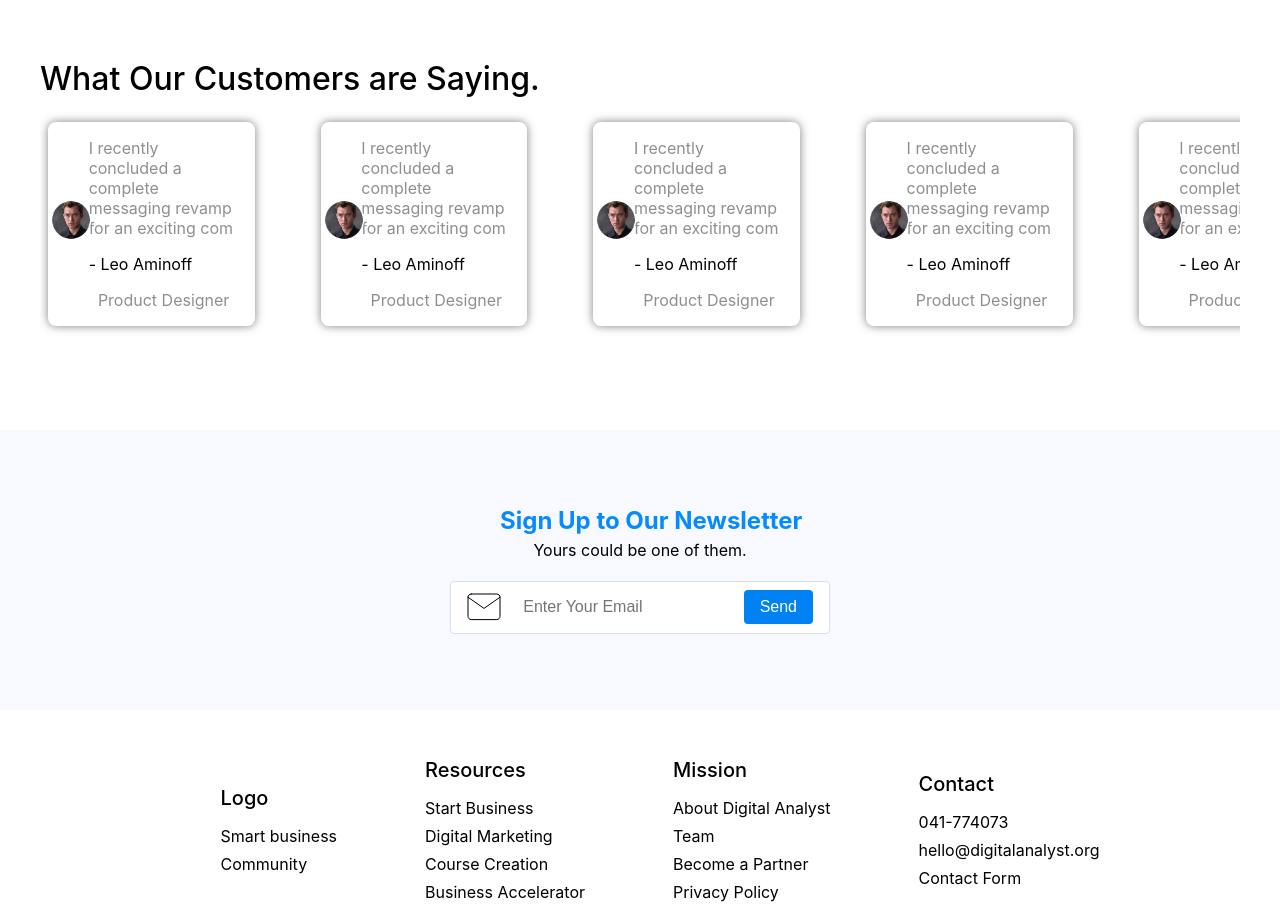
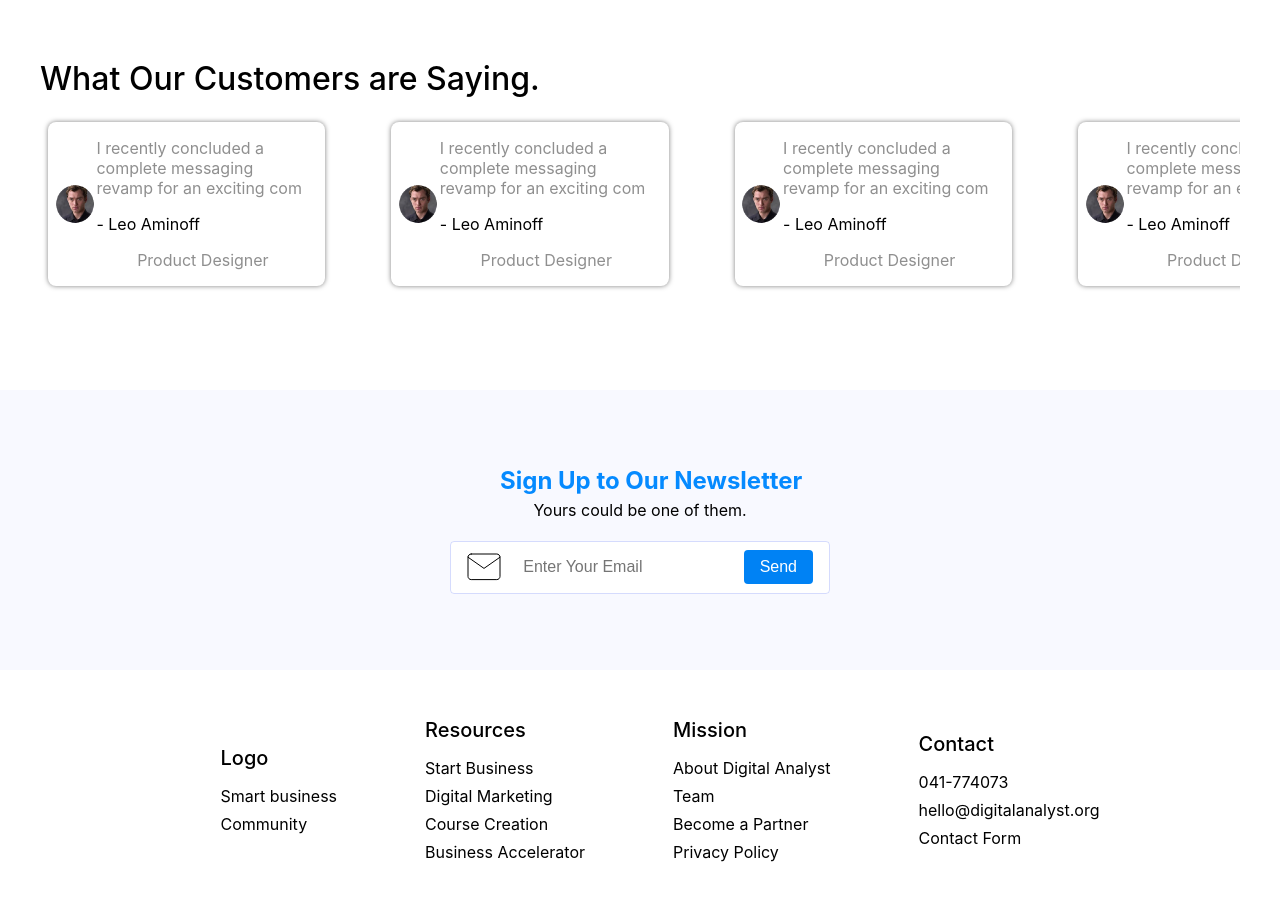
Before and after one commit to asqararslonov/company_site, a React (Create React App) app: page / in a window 1280 px wide. Shown: the part 1920-2839 px from the top of the page. Built offline with nearby package versions, Linux system fonts and the light colour scheme.

Commit message:
git add .

```diff
--- a/src/App.css
+++ b/src/App.css
@@ -179,12 +179,16 @@
   display:flex;
   align-items: center;
   margin: 1rem .5rem;
+  box-shadow: 0px 0px 5px 0px rgba(0,0,0,0.5);
+  -webkit-box-shadow: 0px 0px 5px 0px rgba(0,0,0,0.5);
+  -moz-box-shadow: 0px 0px 5px 0px rgba(0,0,0,0.5);
+  border-radius: .5rem;
+  box-sizing: border-box;
+}
+.card-item:hover{
   box-shadow: 0px 0px 10px 0px rgba(0,0,0,0.5);
   -webkit-box-shadow: 0px 0px 10px 0px rgba(0,0,0,0.5);
   -moz-box-shadow: 0px 0px 10px 0px rgba(0,0,0,0.5);
-  border-radius: .5rem;
-  max-width: 30vw;
-  box-sizing: border-box;
 }
 .card-title{
   font-size: 2rem;
@@ -443,3 +447,18 @@
     display: none;
   }
 }
+.swiper-container {
+  width: 480px;
+}
+
+@media screen and (min-width: 640px) {
+  .swiper-container {
+    width: 640px;
+  }
+}
+
+@media screen and (min-width: 768px) {
+  .swiper-container {
+    width: 768px;
+  }
+}
--- a/src/components/Cards.jsx
+++ b/src/components/Cards.jsx
@@ -56,12 +56,20 @@ const Cards = () => {
                 // when window width is >= 640px
                 640: {
                   width: 640,
-                  slidesPerView: 2,
+                  slidesPerView: 1,
                 },
                 // when window width is >= 768px
                 768: {
                   width: 768,
-                  slidesPerView: 3,
+                  slidesPerView: 2,
+                },
+                1080: {
+                    width: 980,
+                    slidesPerView: 3,
+                  },
+                1680: {
+                    width: 1680,
+                    slidesPerView: 4,
                 },
                 }}
                 spaceBetween={50}
```
